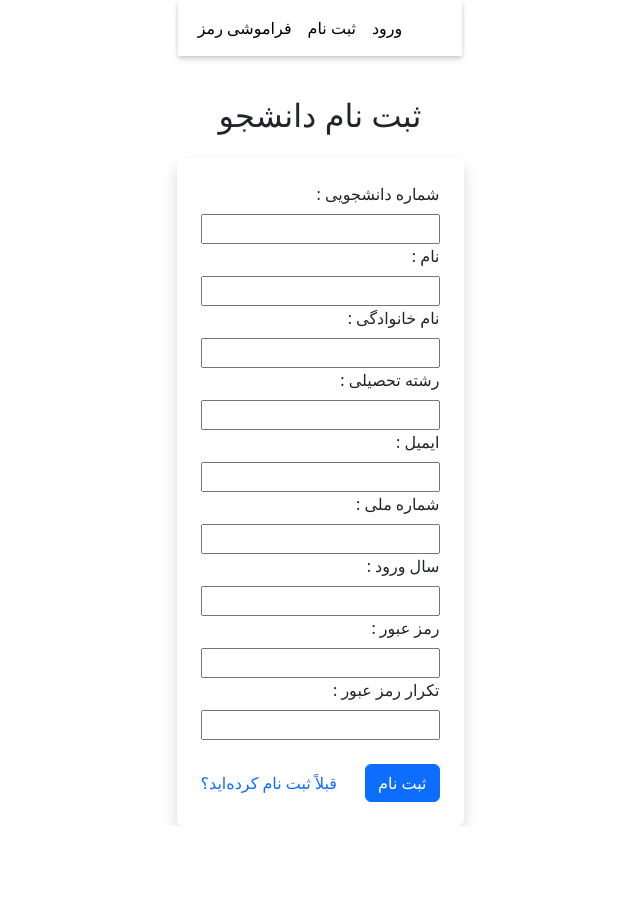
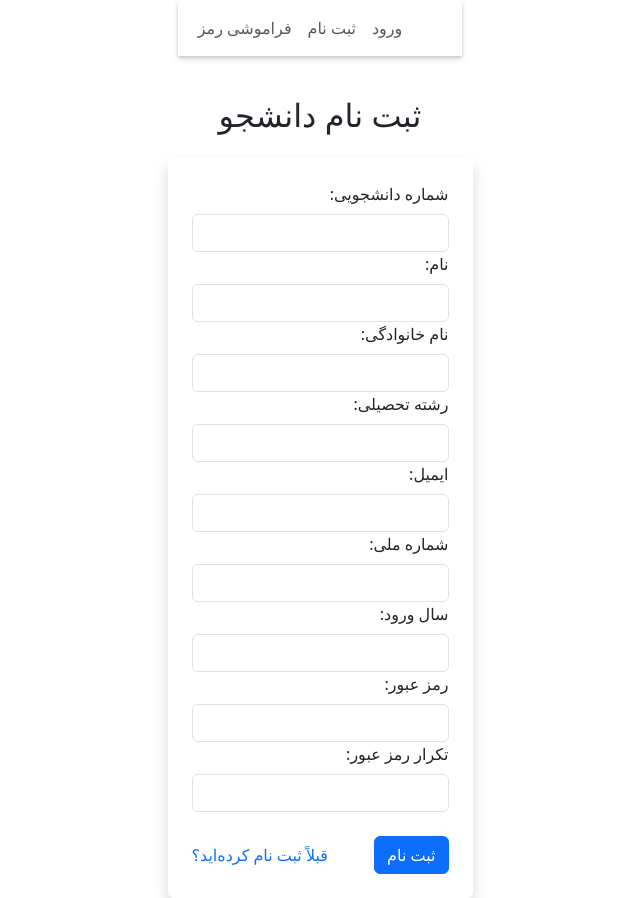
Before and after one commit to Ebrahimakbari/Course-student, a Django app: page /accounts/register/ in a window 1280 px wide. Shown: the whole page, without its empty margins (320-960 px from the left). Before the commit the page ends 826 px from the top, so only its background shows below. Run offline with Django 4.2, Linux system fonts and the light colour scheme; some libraries are stand-ins or nearby versions.

Commit message:
minor changes

```diff
--- a/accounts/forms.py
+++ b/accounts/forms.py
@@ -3,21 +3,34 @@ from django.contrib.auth import authenticate
 from .models import CustomUser as User
 from .models import Student
 
+class StudentRegistrationForm(forms.ModelForm):
+    password = forms.CharField(label="رمز عبور", widget=forms.PasswordInput(attrs={'class': 'form-control'}))
+    password_confirm = forms.CharField(label="تکرار رمز عبور", widget=forms.PasswordInput(attrs={'class': 'form-control'}))
 
-class StudentRegistrationForm(forms.Form):
-    student_number = forms.CharField(
-        label="شماره دانشجویی",
-    )
-    first_name = forms.CharField(label="نام")
-    last_name = forms.CharField(label="نام خانوادگی")
-    major = forms.CharField(label="رشته تحصیلی", required=True)
-    email = forms.EmailField(label="ایمیل")
-    national_id = forms.IntegerField(label="شماره ملی")
-    admission_year = forms.IntegerField(label="سال ورود")
-    password = forms.CharField(label="رمز عبور", widget=forms.PasswordInput)
-    password_confirm = forms.CharField(
-        label="تکرار رمز عبور", widget=forms.PasswordInput
-    )
+    class Meta:
+        model = Student
+        fields = [
+            'student_number', 'first_name', 'last_name', 'major',
+            'email', 'national_id', 'admission_year'
+        ]
+        labels = {
+            'student_number': 'شماره دانشجویی',
+            'first_name': 'نام',
+            'last_name': 'نام خانوادگی',
+            'major': 'رشته تحصیلی',
+            'email': 'ایمیل',
+            'national_id': 'شماره ملی',
+            'admission_year': 'سال ورود',
+        }
+        widgets = {
+            'student_number': forms.TextInput(attrs={'class': 'form-control'}),
+            'first_name': forms.TextInput(attrs={'class': 'form-control'}),
+            'last_name': forms.TextInput(attrs={'class': 'form-control'}),
+            'major': forms.TextInput(attrs={'class': 'form-control'}),
+            'email': forms.EmailInput(attrs={'class': 'form-control'}),
+            'national_id': forms.TextInput(attrs={'class': 'form-control'}),
+            'admission_year': forms.NumberInput(attrs={'class': 'form-control'}),
+        }
 
     def clean_student_number(self):
         student_number = self.cleaned_data.get("student_number")
@@ -37,10 +50,10 @@ class StudentRegistrationForm(forms.Form):
             raise forms.ValidationError("این شماره ملی قبلاً ثبت شده است")
         elif not national_id:
             raise forms.ValidationError("شماره ملی نمی تواند خالی باشد.")
-        elif not str(national_id).isdigit() or len(str(national_id)) != 10:
-            raise forms.ValidationError(
-                "شماره ملی باید 10 رقم باشد و تنها شامل اعداد باشد."
-            )
+        elif not str(national_id).isdigit():
+            raise forms.ValidationError("شماره ملی باید تنها شامل اعداد باشد.")
+        elif len(str(national_id)) != 10:
+            raise forms.ValidationError("شماره ملی باید 10 رقم باشد.")
         return national_id
 
     def clean_email(self):
@@ -58,6 +71,12 @@ class StudentRegistrationForm(forms.Form):
             raise forms.ValidationError("رمز عبور و تکرار آن باید یکسان باشند")
         return cleaned_data
 
+    def save(self, commit=True):
+        user = super().save(commit=False)
+        user.set_password(self.cleaned_data["password"])
+        if commit:
+            user.save()
+        return user
 
 class StudentLoginForm(forms.Form):
     student_number = forms.CharField(label="شماره دانشجویی")
--- a/accounts/templates/accounts/register.html
+++ b/accounts/templates/accounts/register.html
@@ -1,6 +1,6 @@
 {% extends "shared/base.html" %}
 
-{% block title %}Register Account{% endblock title %}
+{% block title %}ثبت نام حساب کاربری{% endblock title %}
 
 {% block main %}
 <div class="container">
@@ -18,11 +18,15 @@
 
             {% for field in form %}
                 <div class="form-group">
-                    <label class="form-label" for="{{ field.id_for_label }}">{{ field.label }} :</label>
-                    <br>
+                    <label class="form-label" for="{{ field.id_for_label }}">{{ field.label }}:</label>
                     {{ field }}
+                    {% if field.help_text %}
+                        <small class="form-text text-muted">{{ field.help_text }}</small>
+                    {% endif %}
                     {% if field.errors %}
-                        <div class="invalid-feedback">{{ field.errors.0 }}</div>
+                        <div class="invalid-feedback d-block">
+                            {{ field.errors.as_text }}
+                        </div>
                     {% endif %}
                 </div>
             {% endfor %}
--- a/accounts/views.py
+++ b/accounts/views.py
@@ -13,6 +13,7 @@ from accounts.models import Student
 from django.contrib.auth.mixins import LoginRequiredMixin
 
 
+
 class StudentRegistrationView(View):
     template_name = "accounts/register.html"
 
@@ -25,20 +26,22 @@ class StudentRegistrationView(View):
     def post(self, request):
         form = StudentRegistrationForm(request.POST)
         if form.is_valid():
-            # ایجاد کاربر
+            # Create CustomUser instance
             user = User.objects.create_user(
                 student_number=form.cleaned_data["student_number"],
                 password=form.cleaned_data["password"],
                 email=form.cleaned_data["email"],
+                first_name=form.cleaned_data["first_name"],
+                last_name=form.cleaned_data["last_name"],
             )
-            # ایجاد پروفایل دانشجو
-            Student.objects.create(
+            # Create Student profile
+            student = Student.objects.create(
                 user=user,
+                email=form.cleaned_data["email"],
                 student_number=form.cleaned_data["student_number"],
                 first_name=form.cleaned_data["first_name"],
                 last_name=form.cleaned_data["last_name"],
                 major=form.cleaned_data["major"],
-                email=form.cleaned_data["email"],
                 national_id=form.cleaned_data["national_id"],
                 admission_year=form.cleaned_data["admission_year"],
             )
--- a/course/templates/course/profile.html
+++ b/course/templates/course/profile.html
@@ -33,7 +33,7 @@
                 </div>
                 <div class="row mb-2">
                     <div class="col-md-3 font-weight-bold">شماره تماس:</div>
-                    <div class="col-md-9">{{ student.phone_number }}</div>
+                    <div class="col-md-9">{% if student.phone_number %}{{ student.phone_number }}{% endif %}</div>
                 </div>
                 <div class="row mb-2">
                     <div class="col-md-3 font-weight-bold">رشته تحصیلی:</div>
--- a/templates/include/navbar.html
+++ b/templates/include/navbar.html
@@ -4,43 +4,46 @@
       <ul class="navbar-nav mb-2 mb-lg-0">
         {% if request.user.is_superuser %}
         <li class="nav-item">
-          <a class="nav-link active" aria-current="page" href="{% url "logout" %}"> خروج</a>
+          <a class="nav-link" aria-current="page" href="{% url "logout" %}"> خروج</a>
         </li>
         <li class="nav-item">
-          <a class="nav-link active" aria-current="page" href="{% url 'student_profile' %}"> پروفایل</a>
+          <a class="nav-link" aria-current="page" href="{% url 'student_profile' %}"> پروفایل</a>
         </li>
         <li class="nav-item">
-          <a class="nav-link active" aria-current="page" href="{% url 'admin_course_management' %}"> مدیریت دروس</a>
+          <a class="nav-link" aria-current="page" href="{% url 'admin_course_management' %}"> مدیریت دروس</a>
         </li>
         <li class="nav-item">
-          <a class="nav-link active" aria-current="page" href="{% url 'course_report' %}"> گرارش دروس</a>
+          <a class="nav-link" aria-current="page" href="{% url 'course_report' %}"> گزارش دروس</a>
         </li>
         <li class="nav-item">
-          <a class="nav-link active" aria-current="page" href="{% url 'user_management' %}"> مدیریت کاربران</a>
-        </li>
-        {% comment %} {% elif request.user.is_authenticated %} {% endcomment %}
-        <li class="nav-item">
-          <a class="nav-link active" aria-current="page" href="{% url "logout" %}"> خروج</a>
+          <a class="nav-link" aria-current="page" href="{% url 'user_management' %}"> مدیریت کاربران</a>
         </li>
         <li class="nav-item">
-          <a class="nav-link active" aria-current="page" href="{% url 'student_profile' %}"> پروفایل</a>
+          <a class="nav-link" aria-current="page" href="/admin">تنظیمات پیشرفته</a>
+        </li>
+        {% elif request.user.is_authenticated %}
+        <li class="nav-item">
+          <a class="nav-link" aria-current="page" href="{% url "logout" %}"> خروج</a>
         </li>
         <li class="nav-item">
-          <a class="nav-link active" aria-current="page" href="{% url 'course_selection' %}"> انتخاب دروس</a>
+          <a class="nav-link" aria-current="page" href="{% url 'student_profile' %}"> پروفایل</a>
         </li>
         <li class="nav-item">
-          <a class="nav-link active" aria-current="page" href="{% url 'weekly_schedule' %}">  برنامه هفتگی</a>
+          <a class="nav-link" aria-current="page" href="{% url 'course_selection' %}"> انتخاب دروس</a>
+        </li>
+        <li class="nav-item">
+          <a class="nav-link" aria-current="page" href="{% url 'weekly_schedule' %}">  برنامه هفتگی</a>
         </li>
           </li>
           {% else %}
           <li class="nav-item">
-            <a class="nav-link active" aria-current="page" href="{% url "login" %}">ورود</a>
+            <a class="nav-link" aria-current="page" href="{% url "login" %}">ورود</a>
           </li>
           <li class="nav-item">
-            <a class="nav-link active" aria-current="page" href="{% url "register" %}">ثبت نام</a>
+            <a class="nav-link" aria-current="page" href="{% url "register" %}">ثبت نام</a>
           </li>
           <li class="nav-item">
-            <a class="nav-link active" aria-current="page" href="{% url "password_reset" %}">فراموشی رمز</a>
+            <a class="nav-link" aria-current="page" href="{% url "password_reset" %}">فراموشی رمز</a>
           </li>
         {% endif %}
       </ul>
```
Also changed, not shown: course/models.py (+14 -0 lines).
